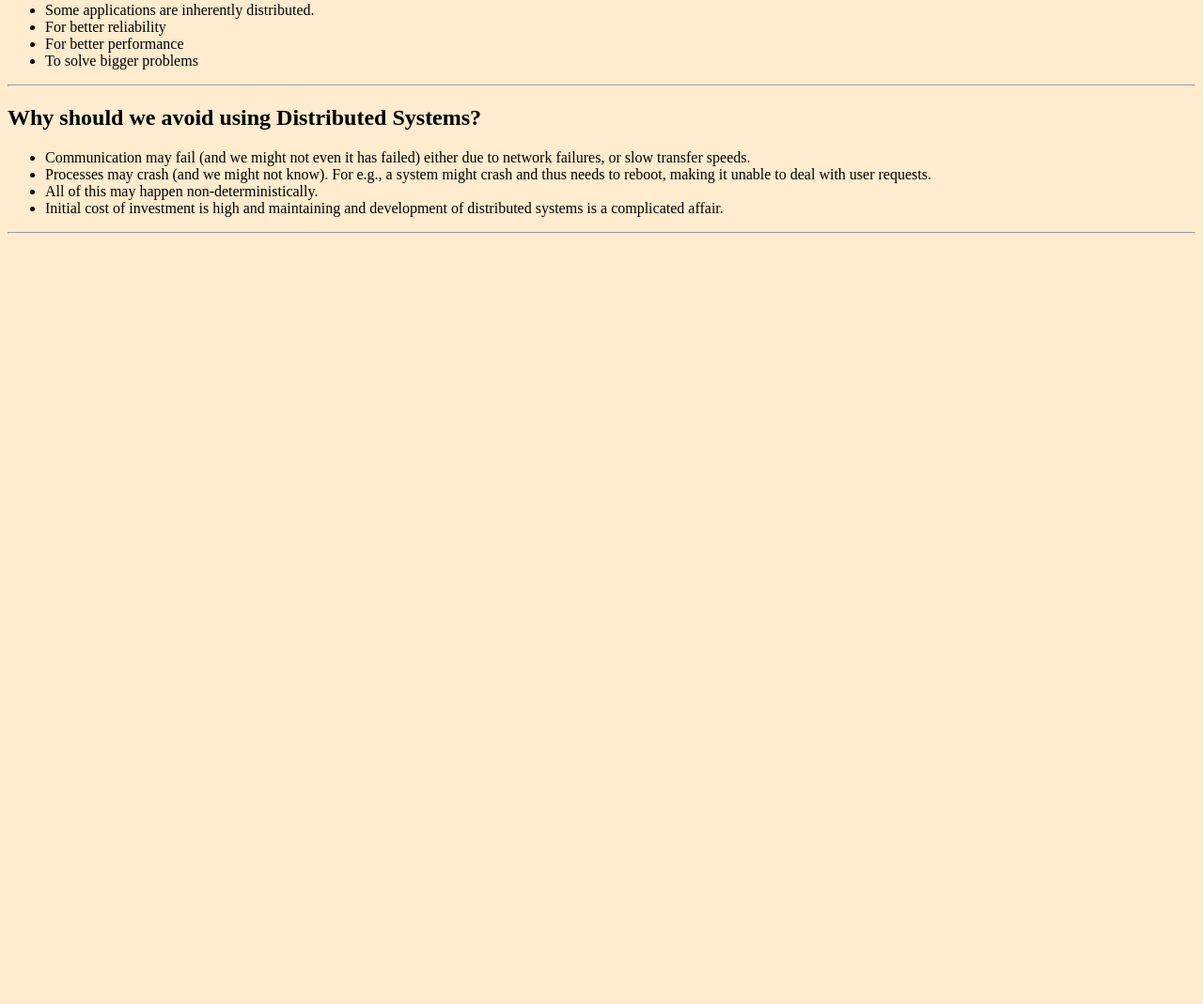
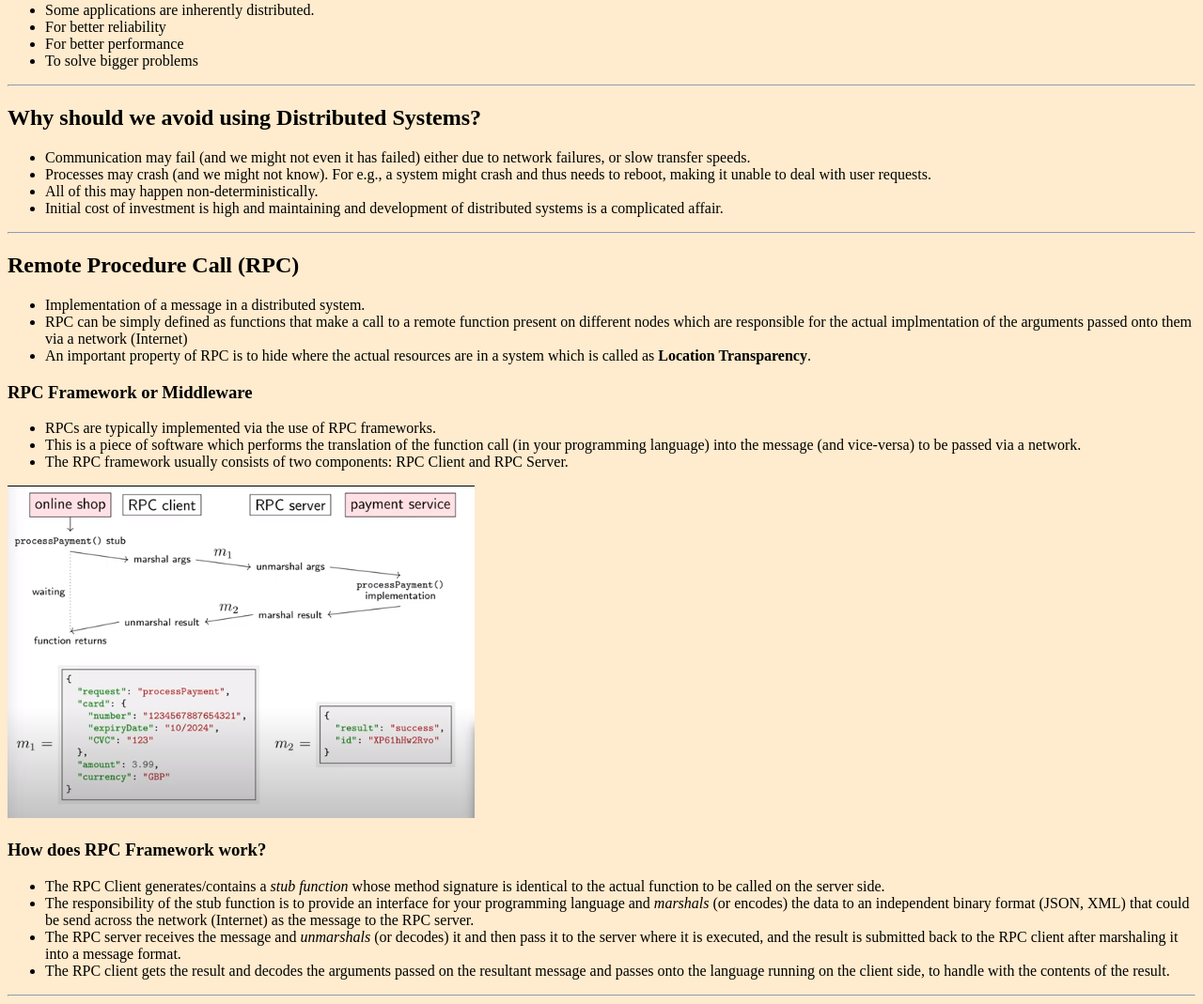
Before and after one commit to SuyashD95/dist-sys-in-flask, a Flask app: page / in a window 1280 px wide. Shown: the part 701-1770 px from the top of the page at 94% size. Before the commit the page ends 950 px from the top, so only its background shows below. Run offline with Flask 2, Linux system fonts and the light colour scheme.

Commit message:
Add the section on Remote Procedure Calls

```diff
--- a/templates/home.html
+++ b/templates/home.html
@@ -68,5 +68,35 @@
   </article>
   <hr>
 
+  <article id="rpc">
+    <h2>Remote Procedure Call (RPC)</h2>
+    <ul>
+      <li>Implementation of a message in a distributed system.</li>
+      <li>RPC can be simply defined as functions that make a call to a remote function present on different nodes which are responsible for the actual implmentation of the arguments passed onto them via a network (Internet)</li>
+      <li>An important property of RPC is to hide where the actual resources are in a system which is called as <strong>Location Transparency</strong>.</li>
+    </ul>
+
+    <section>
+      <h3>RPC Framework or Middleware</h3>
+      <ul>
+        <li>RPCs are typically implemented via the use of RPC frameworks.</li>
+        <li>This is a piece of software which performs the translation of the function call (in your programming language) into the message (and vice-versa) to be passed via a network.</li>
+        <li>The RPC framework usually consists of two components: RPC Client and RPC Server.</li>
+      </ul>
+      <img src="/static/images/online_shop_rpc_framework.png" alt="RPC Framework Example">
+    </section>
+
+    <section>
+      <h3>How does RPC Framework work?</h3>
+      <ul>
+        <li>The RPC Client generates/contains a <em>stub function</em> whose method signature is identical to the actual function to be called on the server side.</li>
+        <li>The responsibility of the stub function is to provide an interface for your programming language and <em>marshals</em> (or encodes) the data to an independent binary format (JSON, XML) that could be send across the network (Internet) as the message to the RPC server.</li>
+        <li>The RPC server receives the message and <em>unmarshals</em> (or decodes) it and then pass it to the server where it is executed, and the result is submitted back to the RPC client after marshaling it into a message format.</li>
+        <li>The RPC client gets the result and decodes the  arguments passed on the resultant message and passes onto the language running on the client side, to handle with the contents of the result.</li>
+      </ul>
+    </section>
+  </article>
+  <hr>
+
 </body>
 </html>
```
